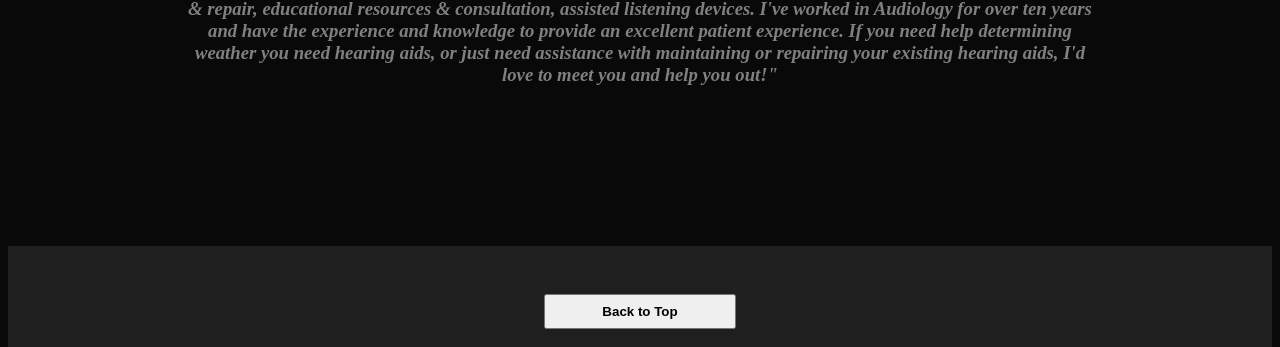
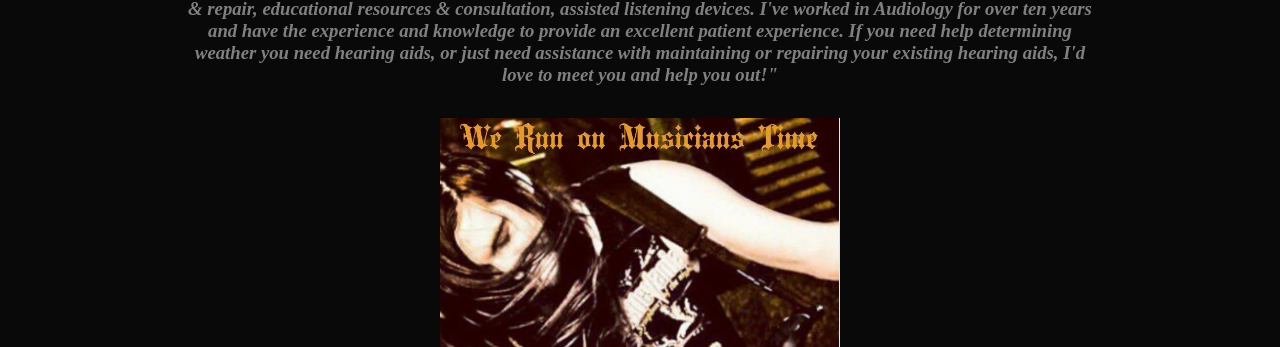
Before and after one commit to BenjaminPitts/hammer-and-anvil, a Gatsby site: page / in a window 1280 px wide. Shown: the part 1670-2017 px from the top of the page. Built offline with nearby package versions, Linux system fonts and the light colour scheme; Gatsby itself is replaced by a stand-in of ours.

Commit message:
adding m-time img to index page

```diff
--- a/src/pages/index.js
+++ b/src/pages/index.js
@@ -69,7 +69,7 @@ const IndexPage = () => (
       width={400}
       quality={95}
       formats={["AUTO", "WEBP", "AVIF"]}
-      alt="Benjamin Pitts"
+      alt="Gianni DiGiacomo"
       style={{ margin: `1rem` }}
     />
     </strong>
@@ -77,6 +77,14 @@ const IndexPage = () => (
     <div class='text-block'>
     <h3><i>"Hello, my name is Gianni DiGiacomo and I am a musician from Denver, CO and advocate to protect hearing in my community. I own and operate Hammer & Anvil hearing, a company that provides remote hearing, testing, and hearing aid services. We provide custom musician earplugs, in-ear monitors, hearing aids, hearing aid maintainence & repair, educational resources & consultation, assisted listening devices. I've worked in Audiology for over ten years and have the experience and knowledge to provide an excellent patient experience. If you need help determining weather you need hearing aids, or just need assistance with maintaining or repairing your existing hearing aids, I'd love to meet you and help you out!"</i></h3>
     </div>
+    <StaticImage
+      src="../images/m-time.jpeg"
+      width={400}
+      quality={95}
+      formats={["AUTO", "WEBP", "AVIF"]}
+      alt="Gianni DiGiacomo"
+      style={{ margin: `1rem` }}
+    />
 
   </Layout>
 )
```
Also changed, not shown: src/images/m-time.jpeg (added).
